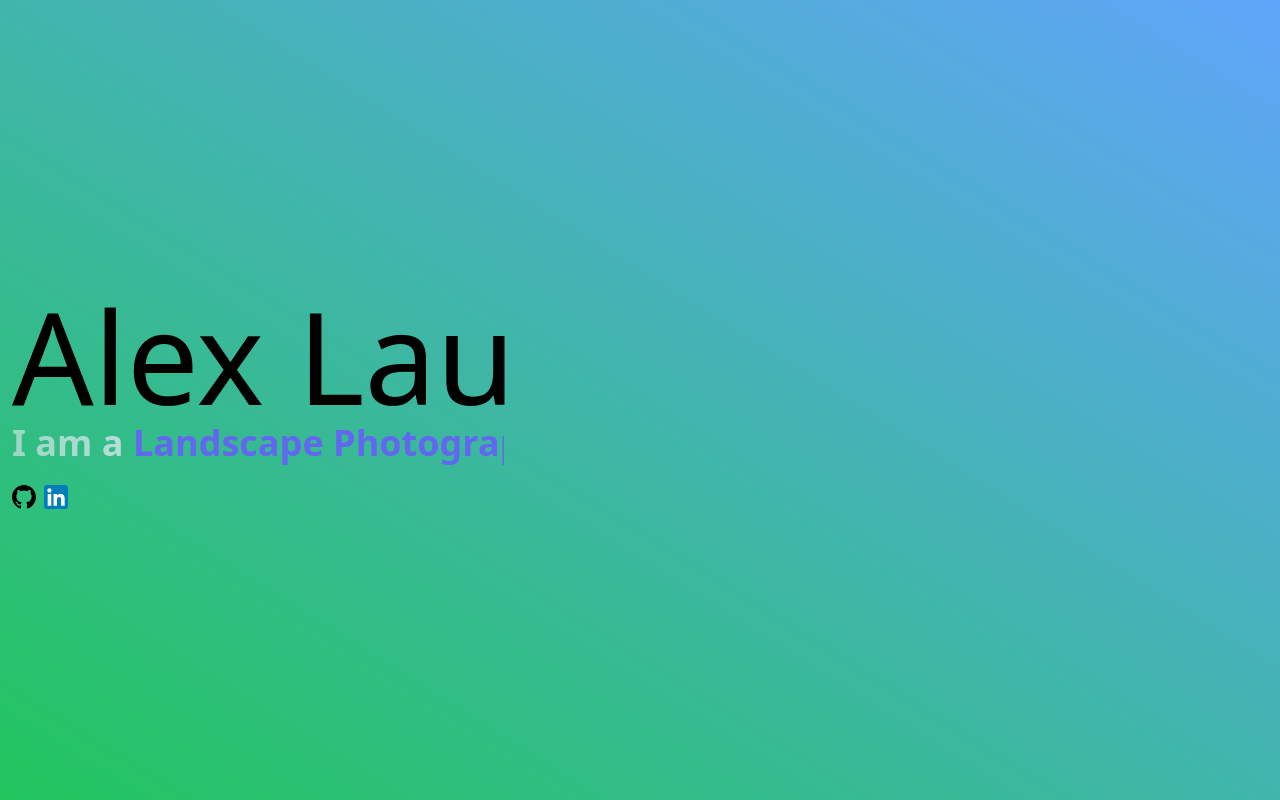
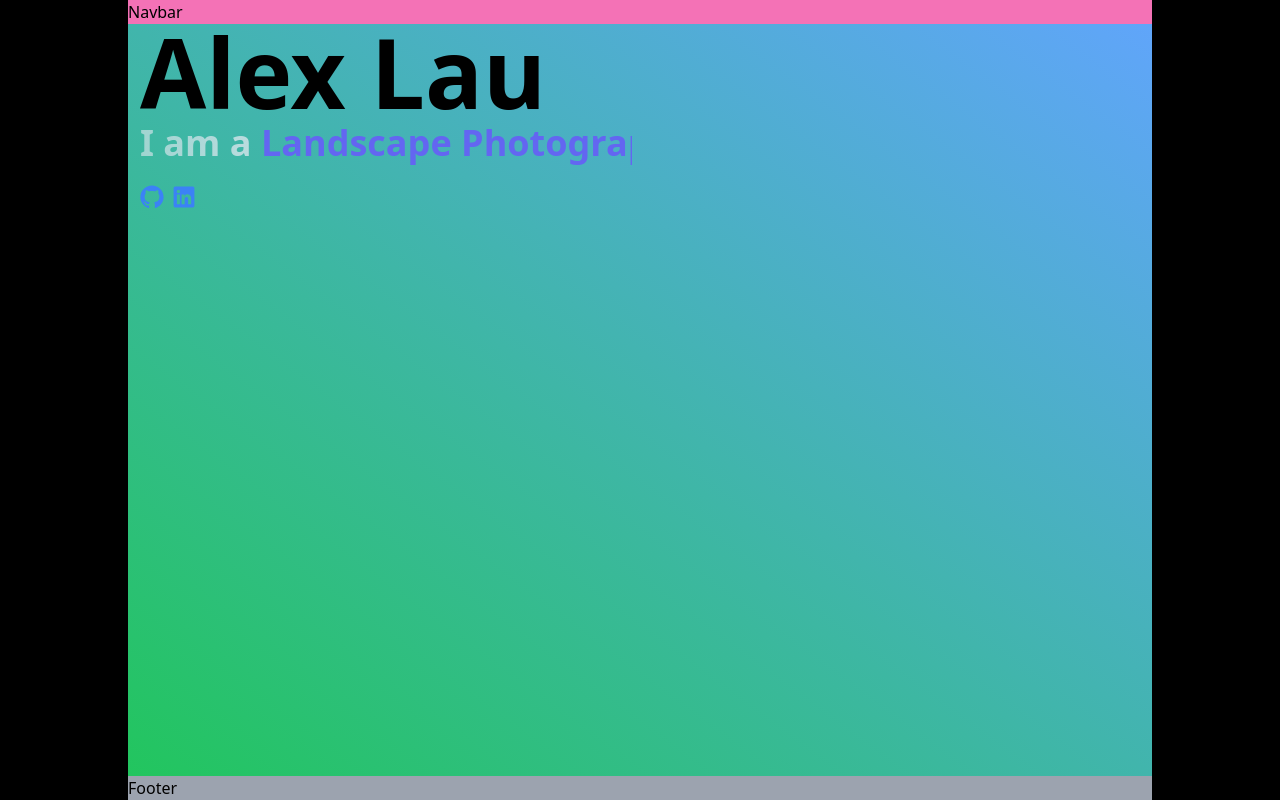
Before and after one commit to ALPHAAAL/my_web, a React (Vite) app: page / in a window 1280 px wide. Built offline with nearby package versions, Linux system fonts and the light colour scheme.

Commit message:
Layout scaffolding

```diff
--- a/package.json
+++ b/package.json
@@ -4,7 +4,7 @@
   "version": "0.0.0",
   "type": "module",
   "scripts": {
-    "dev": "vite",
+    "dev": "vite --host",
     "build": "tsc && vite build",
     "lint": "eslint . --ext ts,tsx --report-unused-disable-directives --max-warnings 0",
     "preview": "vite preview"
--- a/src/components/Home/index.tsx
+++ b/src/components/Home/index.tsx
@@ -8,15 +8,14 @@ const TYPING_TEXT_CLASS_NAME = "overflow-hidden whitespace-nowrap"; // TODO: Add
 
 export default function Home() {
     return (
-        <div className='bg-gradient-to-tr to-blue-400 from-green-500'>
+        <div className='h-full bg-gradient-to-tr to-blue-400 from-green-500'>
             {/* <video autoPlay muted loop className="absolute w-full h-full object-cover -z-50">
                 <source src={background_white} type="video/mp4" />
             </video> */}
-            <div className="h-screen ml-3 flex flex-col justify-center items-star">
-                <h1 className='text-9xl bg-clip-text'>Alex Lau</h1>
-                <div className='w-max'>
-                    <div className="font-extrabold text-3xl md:text-4xl [text-wrap:balance] bg-clip-text text-transparent bg-gradient-to-r from-slate-200/60 to-50% to-slate-200">
-                        I am a <span className="text-indigo-500 inline-flex flex-col h-[calc(theme(fontSize.3xl)*theme(lineHeight.tight))] md:h-[calc(theme(fontSize.4xl)*theme(lineHeight.tight))] overflow-hidden">
+            <div className="ml-3 flex flex-col items-start">
+                <h1 className='text-7xl sm:text-8xl font-extrabold bg-clip-text'>Alex Lau</h1>
+                <div className="font-extrabold text-2xl md:text-4xl [text-wrap:balance] bg-clip-text text-transparent bg-gradient-to-r from-slate-200/60 to-50% to-slate-200">
+                    I am a <span className="text-indigo-500 inline-flex flex-col h-[calc(theme(fontSize.2xl)*theme(lineHeight.tight))] md:h-[calc(theme(fontSize.4xl)*theme(lineHeight.tight))] overflow-hidden">
                         <ul className="block animate-text-slide-4 text-left leading-tight [&_li]:block">
                             <li className={TYPING_TEXT_CLASS_NAME}>Software Engineer</li>
                             <li className={TYPING_TEXT_CLASS_NAME}>Landscape Photographer</li>
@@ -26,10 +25,13 @@ export default function Home() {
                         </ul>
                     </span>
                 </div>
-                </div>
                 <div className='mt-5 flex flex-row space-x-2'>
-                    <GithubIcon width={24} height={24} />
-                    <LinkedinIcon width={24} height={24} />
+                    <a href="https://github.com/ALPHAAAL" target='_blank'>
+                        <GithubIcon className="text-blue-500 hover:text-blue-700" width={24} height={24} />
+                    </a>
+                    <a href="https://www.linkedin.com/in/alex-lau-a550a7134/" target='_blank'>
+                        <LinkedinIcon className="text-blue-500 hover:text-blue-700" width={24} height={24} />
+                    </a>
                 </div>
             </div>
         </div>
--- /dev/null
+++ b/src/components/Layout/index.tsx
@@ -0,0 +1,13 @@
+import { Outlet } from "react-router-dom";
+
+export default function Layout() {
+    return (
+        <div className="h-dvh flex flex-col sm:px-[10%] bg-black">
+            <h1 className="flex-none bg-pink-400">Navbar</h1>
+            <div className="grow">
+                <Outlet />
+            </div>
+            <footer className="flex-none bg-gray-400">Footer</footer>
+        </div>
+    )
+}
```
Also changed, not shown: src/main.tsx (+8 -1 lines), src/assets/LinkedIn_icon.svg, src/assets/github-mark.svg. Lines whose indentation alone changed are shown as unchanged.
